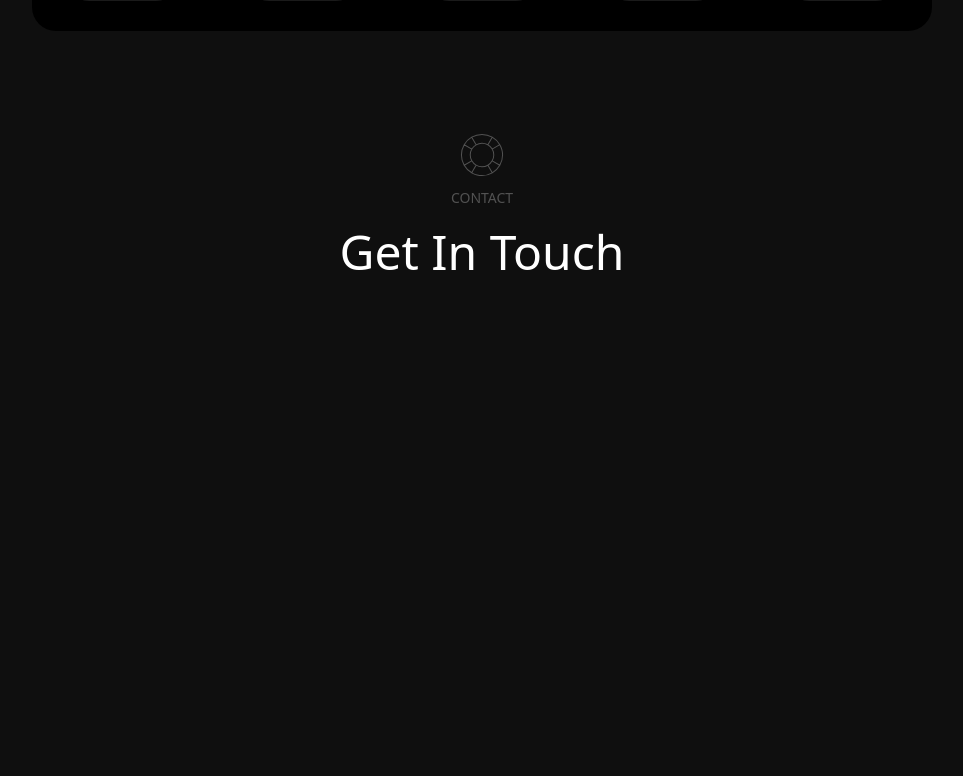
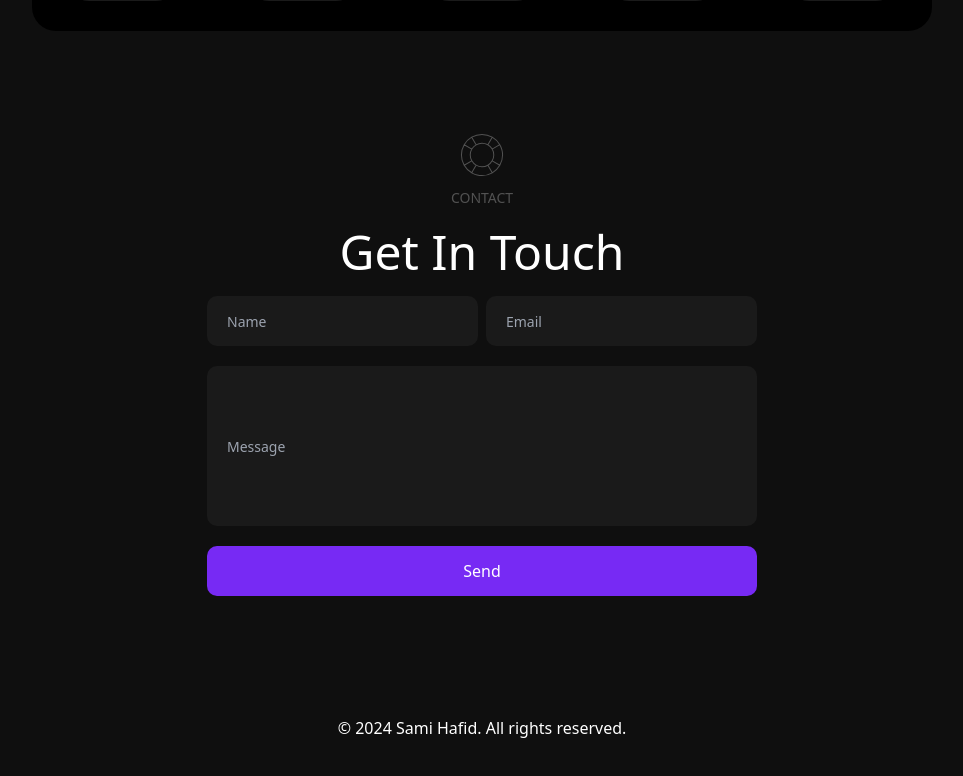
Before and after one commit to Forstman1/newportfolio, a React (Vite) app: page / in a window 1280 px wide. Shown: the part 2954-3730 px from the top of the page, without its empty margins (158-1121 px from the left). Before the commit the page ends 3300 px from the top, so only its background shows below. Built offline with nearby package versions, Linux system fonts and the light colour scheme.

Commit message:
adding contact and footer still contact logic not working

```diff
--- a/src/components/contact.jsx
+++ b/src/components/contact.jsx
@@ -1,5 +1,5 @@
 
-import {Input } from '@chakra-ui/react'
+import { Input, Button } from '@chakra-ui/react'
 import { Icons } from './icons'
 
 export default function Contact() {
@@ -8,10 +8,16 @@ export default function Contact() {
             {/* <p>CONTACT</p>
             <p>Get In Touch</p> */}
             <Icons.tools className='w-[48px] h-[48px] ' />
-                <p className="text-[14px] text-[#525252] ">CONTACT</p>
-                <p className="text-[48px] text-white">Get In Touch</p>
-            <div className="w-full flex flex-wrap">
+            <p className="text-[14px] text-[#525252] ">CONTACT</p>
+            <p className="text-[48px] text-white">Get In Touch</p>
+            <div className="w-full flex gap-5 flex-wrap">
+                <div className='flex gap-2 w-full'>
 
+                    <Input className="w-full h-[50px] bg-quaternary  border-none focus:outline-none rounded-[10px] text-[#636363] text-[14px] px-[20px] py-[10px]   " placeholder="Name" />
+                    <Input className="w-full h-[50px] bg-quaternary  border-none focus:outline-none rounded-[10px] text-[#636363] text-[14px] px-[20px] py-[10px]   " placeholder="Email" />
+                </div>
+                <Input className="h-[160px] w-full  bg-quaternary  border-none focus:outline-none rounded-[10px] text-[#636363] text-[14px] px-[20px] py-[10px]  " placeholder="Message" />
+                <Button className='w-full h-[50px] bg-tertiary text-white rounded-[10px]'>Send</Button>
             </div>
         </div>
     )
--- a/src/components/home.jsx
+++ b/src/components/home.jsx
@@ -3,6 +3,7 @@ import Contact from "./contact";
 import Hero from "./hero";
 import Projects from "./projects";
 import Tools from "./tools";
+import Footer from "./ui/footer";
 import Navbar from "./ui/navbar";
 
 
@@ -19,6 +20,7 @@ export default function Home() {
                 <Projects />
                 <Tools />
                 <Contact />
+                <Footer />
             </div>
         </div>
     )
--- /dev/null
+++ b/src/components/ui/footer.jsx
@@ -0,0 +1,11 @@
+
+
+
+
+export default function Footer() {
+    return (
+        <div className="w-full flex justify-center p-[70px] items-center">
+            <div className="text-white">© 2024 Sami Hafid. All rights reserved.</div>
+        </div>
+    )
+}
```
